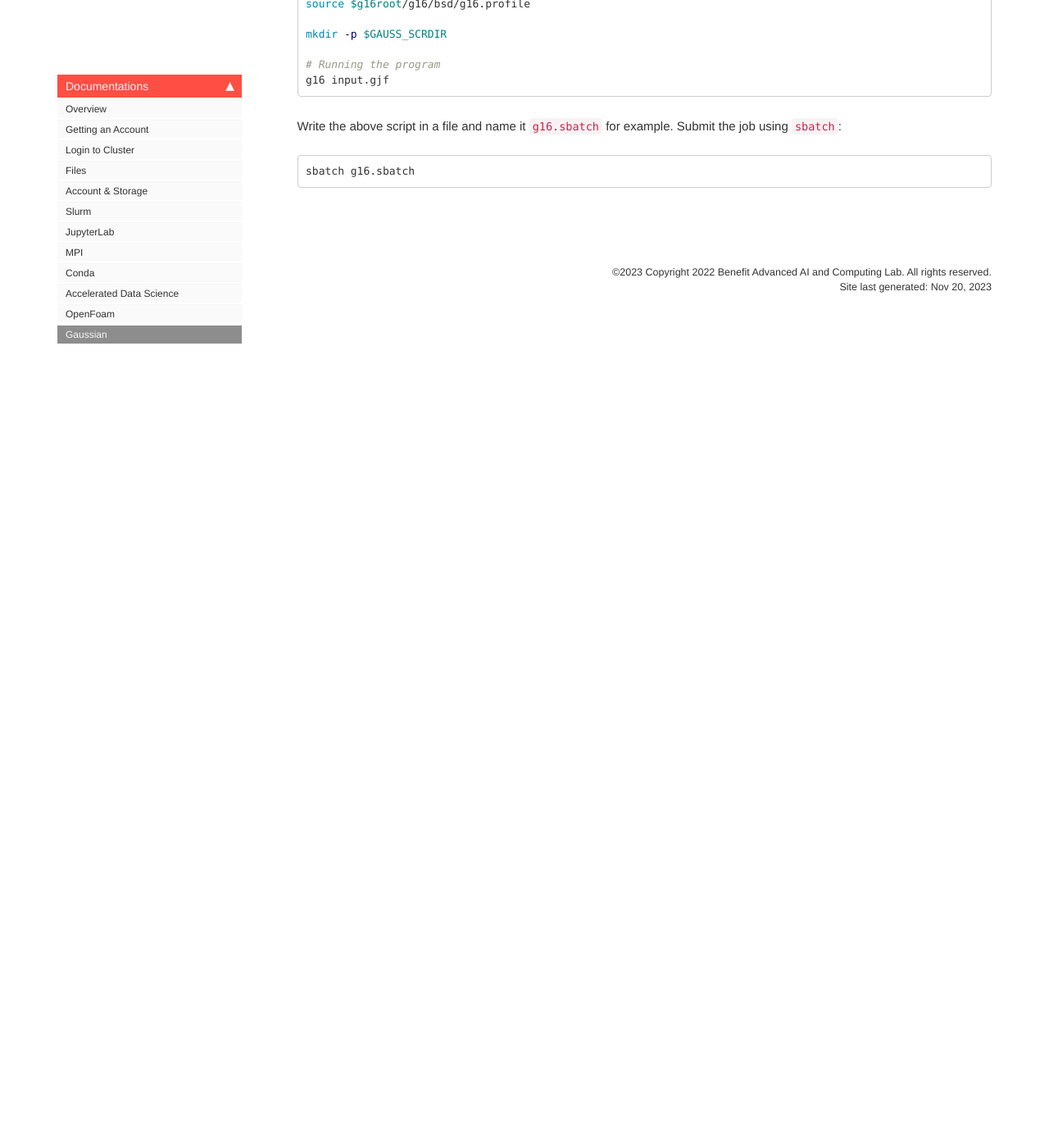
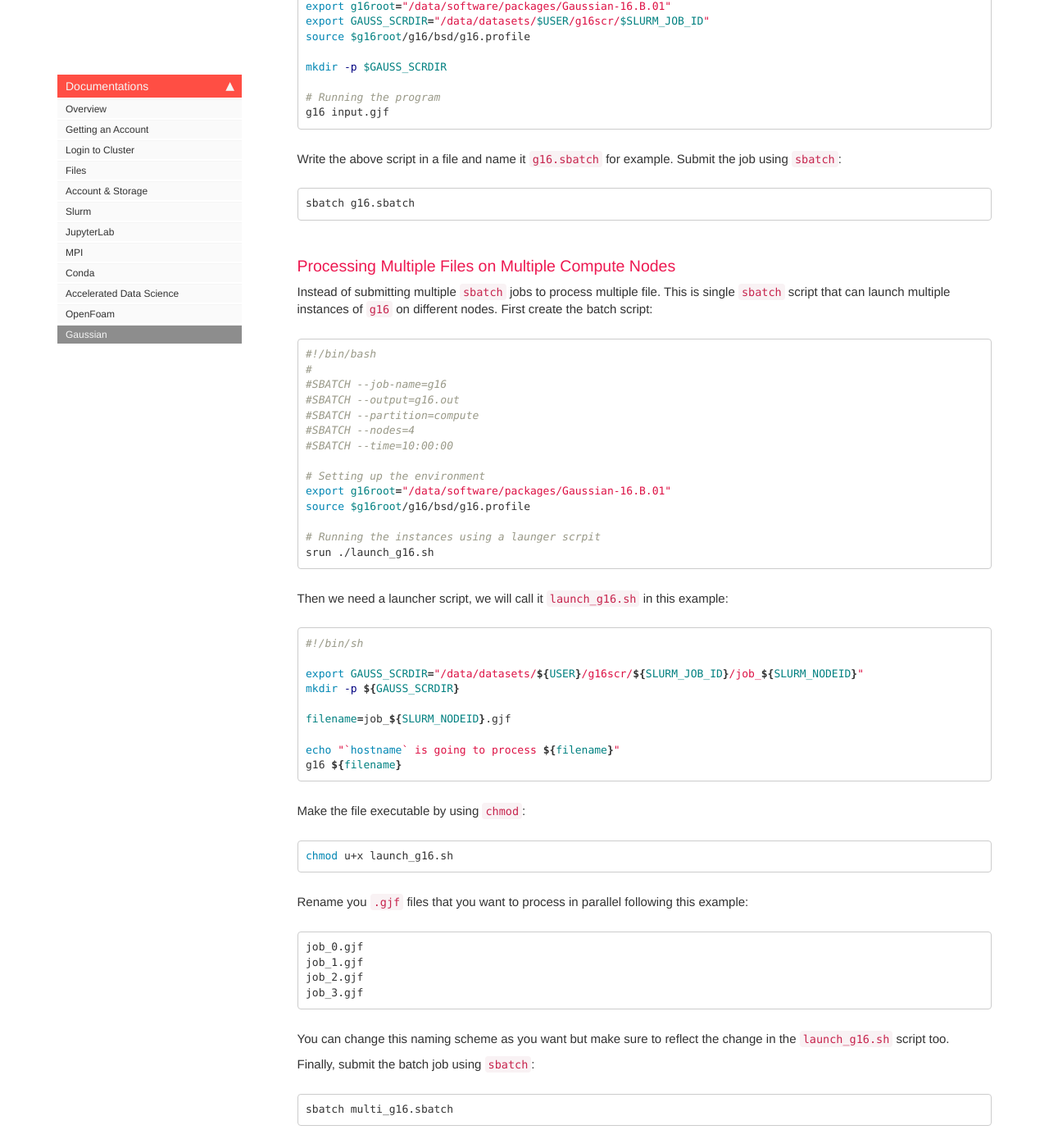
Before and after one commit to UOB-AI/UOB-AI.github.io, a Jekyll site: the page built from pages/gaussian.md, in a window 1280 px wide and 1400 px high, scrolled down 975 px. Shown: the whole window at 82% size. Built offline with Jekyll 4.4.1, drawn with Linux system fonts in a browser that asks for light colours; comment, search, counter and statistics services are not loaded; before the commit the page ends 1385 px from its top, so only the background shows below that; some of the changed text lies outside the part shown.

Commit message:
multi jobs

````diff
--- a/pages/gaussian.md
+++ b/pages/gaussian.md
@@ -46,3 +46,55 @@ Submit the job using `sbatch`:
 ```bash
 sbatch g16.sbatch
 ```
+
+### Processing Multiple Files on Multiple Compute Nodes
+Instead of submitting multiple `sbatch` jobs to process multiple file. This is single `sbatch` script that can launch multiple instances of `g16` on different nodes.
+First create the batch script:
+```bash
+#!/bin/bash
+#
+#SBATCH --job-name=g16
+#SBATCH --output=g16.out
+#SBATCH --partition=compute
+#SBATCH --nodes=4
+#SBATCH --time=10:00:00
+
+# Setting up the environment
+export g16root="/data/software/packages/Gaussian-16.B.01"
+source $g16root/g16/bsd/g16.profile
+
+# Running the instances using a launger scrpit
+srun ./launch_g16.sh
+```
+
+Then we need a launcher script, we will call it `launch_g16.sh` in this example:
+```bash
+#!/bin/sh
+
+export GAUSS_SCRDIR="/data/datasets/${USER}/g16scr/${SLURM_JOB_ID}/job_${SLURM_NODEID}"
+mkdir -p ${GAUSS_SCRDIR}
+
+filename=job_${SLURM_NODEID}.gjf
+
+echo "`hostname` is going to process ${filename}"
+g16 ${filename}
+```
+
+Make the file executable by using `chmod`:
+```bash
+chmod u+x launch_g16.sh
+```
+
+Rename you `.gjf` files that you want to process in parallel following this example:
+```
+job_0.gjf
+job_1.gjf
+job_2.gjf
+job_3.gjf
+```
+You can change this naming scheme as you want but make sure to reflect the change in the `launch_g16.sh` script too.
+
+Finally, submit the batch job using `sbatch`:
+```bash
+sbatch multi_g16.sbatch
+```
````
